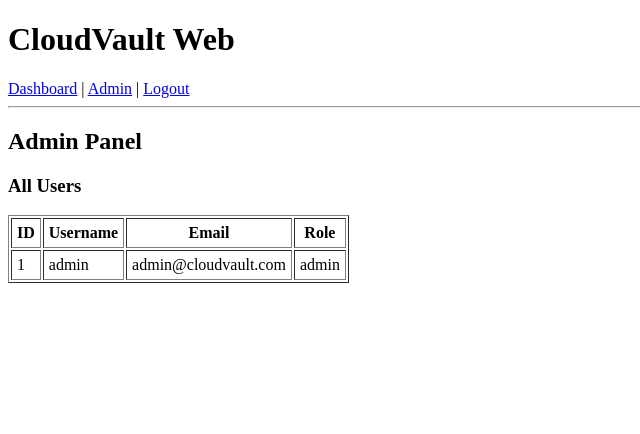
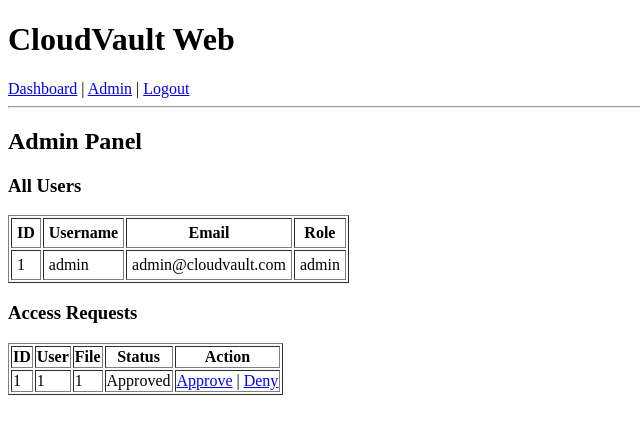
Before and after one commit to Adrian609/cloudvault-web, a Flask app: page /admin in a window 1280 px wide. Shown: the top 434 px of the page, without its empty margins (0-640 px from the left). Run offline with Flask 3, Linux system fonts and the light colour scheme; a user stored in the database is signed in; data comes from the database, SQL or seed files in the repository; tables that the repository leaves empty hold one stand-in row (values such as "Sample post").

Commit message:
Add approved request download workflow

```diff
--- a/app.py
+++ b/app.py
@@ -1,5 +1,6 @@
 import os
 from werkzeug.utils import secure_filename
+from flask import send_file
 from cryptography.fernet import Fernet
 from flask import Flask, render_template, redirect, url_for, request, flash
 from flask_sqlalchemy import SQLAlchemy
@@ -38,6 +39,12 @@ class FileRecord(db.Model):
     owner_id = db.Column(db.Integer, db.ForeignKey('user.id'), nullable=False)
     upload_time = db.Column(db.DateTime, default=db.func.current_timestamp())
     encrypted = db.Column(db.Boolean, default=True)
+
+class AccessRequest(db.Model):
+    id = db.Column(db.Integer, primary_key=True)
+    file_id = db.Column(db.Integer, db.ForeignKey('file_record.id'))
+    user_id = db.Column(db.Integer, db.ForeignKey('user.id'))
+    status = db.Column(db.String(20), default='Pending')
 
 @login_manager.user_loader
 def load_user(user_id):
@@ -117,6 +124,27 @@ def logout():
     flash('Logged out successfully.')
     return redirect(url_for('login'))
 
+@app.route('/request-access', methods=['GET', 'POST'])
+@login_required
+def request_access():
+    files = FileRecord.query.all()
+
+    if request.method == 'POST':
+        file_id = request.form.get('file_id')
+
+        new_request = AccessRequest(
+            file_id=file_id,
+            user_id=current_user.id
+        )
+
+        db.session.add(new_request)
+        db.session.commit()
+
+        flash('Access request submitted.')
+        return redirect(url_for('dashboard'))
+
+    return render_template('request_access.html', files=files)
+
 @app.route('/upload', methods=['GET', 'POST'])
 @login_required
 def upload():
@@ -151,6 +179,30 @@ def upload():
 
     return render_template('upload.html')
 
+@app.route('/approve/<int:request_id>')
+@login_required
+def approve_request(request_id):
+    if current_user.role != 'admin':
+        return redirect(url_for('dashboard'))
+
+    req = AccessRequest.query.get(request_id)
+    req.status = 'Approved'
+    db.session.commit()
+
+    return redirect(url_for('admin'))
+
+
+@app.route('/deny/<int:request_id>')
+@login_required
+def deny_request(request_id):
+    if current_user.role != 'admin':
+        return redirect(url_for('dashboard'))
+
+    req = AccessRequest.query.get(request_id)
+    req.status = 'Denied'
+    db.session.commit()
+
+    return redirect(url_for('admin'))
 
 @app.route('/my-files')
 @login_required
@@ -166,8 +218,44 @@ def admin():
         return redirect(url_for('dashboard'))
 
     users = User.query.all()
-    return render_template('admin.html', users=users)
+    requests = AccessRequest.query.all()
 
+    return render_template('admin.html', users=users, requests=requests)
+
+@app.route('/my-requests')
+@login_required
+def my_requests():
+    requests = AccessRequest.query.filter_by(user_id=current_user.id).all()
+    return render_template('my_requests.html', requests=requests)
+
+
+@app.route('/download-request/<int:request_id>')
+@login_required
+def download_request(request_id):
+    access_request = AccessRequest.query.get_or_404(request_id)
+
+    if access_request.user_id != current_user.id:
+        flash('You are not allowed to access this request.')
+        return redirect(url_for('dashboard'))
+
+    if access_request.status != 'Approved':
+        flash('This request is not approved yet.')
+        return redirect(url_for('my_requests'))
+
+    file_record = FileRecord.query.get_or_404(access_request.file_id)
+    encrypted_path = os.path.join(UPLOAD_FOLDER, file_record.stored_filename)
+
+    with open(encrypted_path, 'rb') as f:
+        encrypted_data = f.read()
+
+    decrypted_data = cipher.decrypt(encrypted_data)
+
+    temp_path = os.path.join(UPLOAD_FOLDER, "decrypted_" + file_record.filename)
+
+    with open(temp_path, 'wb') as f:
+        f.write(decrypted_data)
+
+    return send_file(temp_path, as_attachment=True, download_name=file_record.filename)
 
 if __name__ == '__main__':
     with app.app_context():
--- a/templates/admin.html
+++ b/templates/admin.html
@@ -22,4 +22,29 @@
     </tr>
     {% endfor %}
 </table>
+
+<h3>Access Requests</h3>
+
+<table border="1">
+<tr>
+    <th>ID</th>
+    <th>User</th>
+    <th>File</th>
+    <th>Status</th>
+    <th>Action</th>
+</tr>
+
+{% for req in requests %}
+<tr>
+    <td>{{ req.id }}</td>
+    <td>{{ req.user_id }}</td>
+    <td>{{ req.file_id }}</td>
+    <td>{{ req.status }}</td>
+    <td>
+        <a href="/approve/{{ req.id }}">Approve</a> |
+        <a href="/deny/{{ req.id }}">Deny</a>
+    </td>
+</tr>
+{% endfor %}
+</table>
 {% endblock %}
--- a/templates/dashboard.html
+++ b/templates/dashboard.html
@@ -9,6 +9,7 @@
 <ul>
     <li><a href="/upload">Upload File</a></li>
     <li><a href="/my-files">My Files</a></li>
+    <li><a href="/my-requests">My Requests</a></li>
     <li><a href="/request-access">Request Access</a></li>
 </ul>
 {% endblock %}
```
Also changed, not shown: templates/my_requests.html (added, +33 -0 lines), templates/request_access.html (+16 -0 lines).
